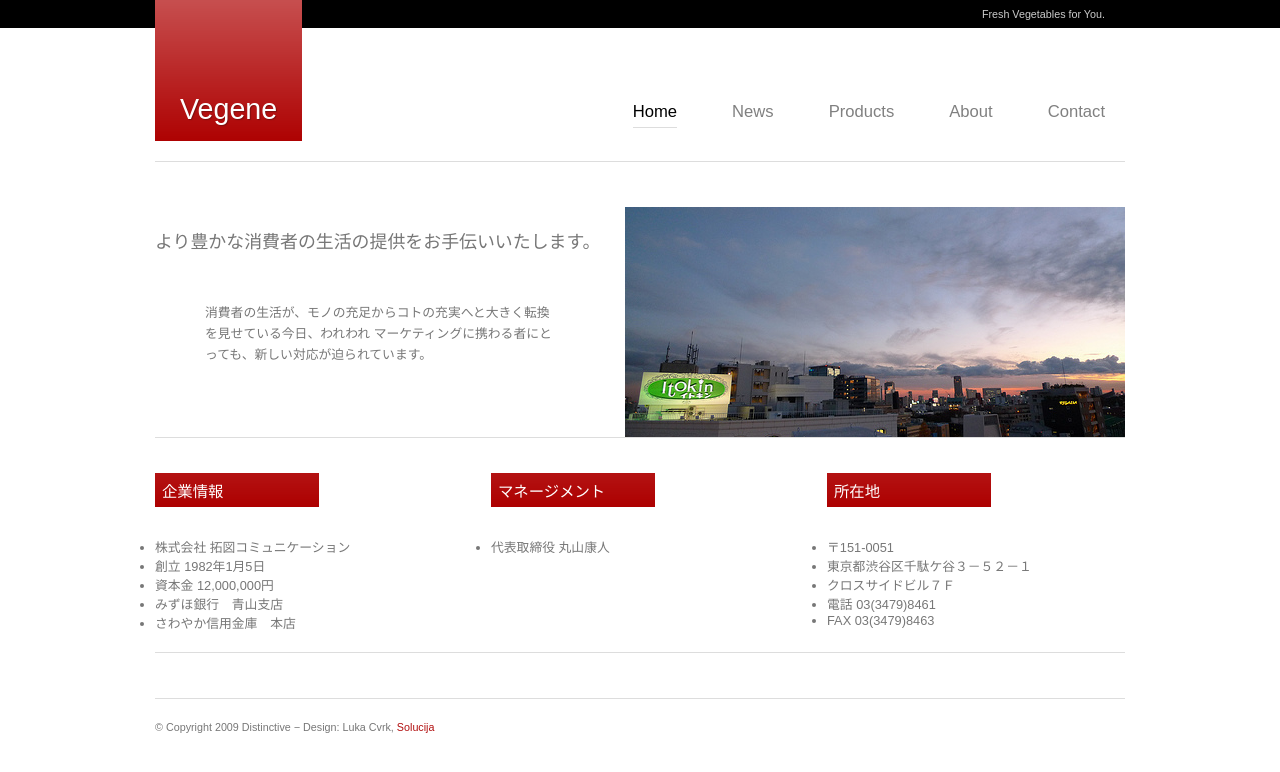
After one commit to hdknr/Gel, a Django app: template sample/app/templates/contact.html in a window 1280 px wide. The commit adds this page. Shown: the top 772 px of the page. Run offline with Django 3.2, Linux system fonts and the light colour scheme; the template is opened without the code that fills it, so the values that code supplies are empty; parts of the project's set-up code (start-up, migrations or seed data) failed here and were passed over.

Commit message:
Samples site : index,contact

```diff
--- /dev/null
+++ b/sample/app/context.py
@@ -0,0 +1,14 @@
+# -*- coding: utf-8 -*-
+
+from datetime import datetime
+
+def site(request):
+    return {
+                "META": META,
+           }
+
+META = {
+        'SITE_NAME': 'Vegene',
+        'CORP_NAME': 'Vegene',
+        'CORP_INTRODUCTION': 'Fresh Vegetable for You',
+    }
--- a/sample/app/settings.py
+++ b/sample/app/settings.py
@@ -163,6 +163,7 @@ INSTALLED_APPS += ('gel',)
 from django.conf import global_settings
 TEMPLATE_CONTEXT_PROCESSORS = global_settings.TEMPLATE_CONTEXT_PROCESSORS + (
     'gel.context.params', #
+    'app.context.site',   # - this sample application
 )
 STATIC_RELATIVE=True
 
--- a/sample/app/static/css/screen.css
+++ b/sample/app/static/css/screen.css
@@ -18,6 +18,7 @@ h4 { margin: 0 0 15px; color: #555; font-weight: normal; font-size: 1.6em; font-
 p { clear: both; line-height: 1.64em; margin: 0 0 15px; }
 .line { clear: both; border-bottom: 1px solid #ddd; margin: 0 0 45px; }
 .clear { clear: both; }
+
 #content { width: 970px; margin: 0 auto; }
 	#top { color: #ccc; padding: 6px 20px 0; font-size: .84em; text-align: right; }
 	#logo { float: left; background: url(../images/redbg.gif) repeat-x; padding: 100px 25px 15px; margin: -46px 0 20px; }
@@ -26,7 +27,8 @@ p { clear: both; line-height: 1.64em; margin: 0 0 15px; }
 		#menu li { display: inline; font-size: 1.3em; }
 			#menu li a { float: left; color: #808080; padding: 0 0 5px; margin: 0 0 0 55px; }
 			#menu li a:hover, #menu li.current a, #menu li a:focus { color: #000; border-bottom: 1px solid #ddd; }
-	#pitch { background: url(../images/monitor.gif) no-repeat right top; padding: 30px 350px 0 0; border-bottom: 1px solid #ddd; height: 210px; margin: 0 0 35px; }
+	#pitch { background: url(../images/vegetables.jpg) no-repeat right -40px;
+            padding: 20px 390px 0 0; border-bottom: 1px solid #ddd; height: 210px; margin: 0 0 35px; }
 		#pitch h1 { font-size: 2.6em; color: #000; margin: 0 0 20px; }
 		#pitch h2 { line-height: 1.5em; }
 	.left { float: left; width: 250px; }
@@ -35,3 +37,6 @@ p { clear: both; line-height: 1.64em; margin: 0 0 15px; }
 	.third { float: left; width: 296px; margin: 0 40px 20px 0; }
 		.last { margin-right: 0; }
 	#footer { clear: both; font-size: .84em; border-top: 1px solid #ddd; padding: 20px 0 0; }
+
+#pitch-contact  { background: url(../images/sendagaya_sky.jpg ) no-repeat right -40px;
+            padding: 20px 390px 0 0; border-bottom: 1px solid #ddd; height: 210px; margin: 0 0 35px; }
--- a/sample/app/templates/base.html
+++ b/sample/app/templates/base.html
@@ -7,19 +7,18 @@
 <body>
     <div id="content">
 
-        <p id="top">Duis rutrum dapibus diam. Sed turpis sem, suscipit et, ullamcorper vel, aliquam in, tellus.</p>
+        <p id="top"> Fresh Vegetables for You.</p>
 
         <div id="logo">
-            <h1><a href="index.html">distinctive</a></h1>
+            <h1><a href="{{RELATVIE_ROOT}}/index.html">{{ META.SITE_NAME }}</a></h1>
         </div>
 
         <ul id="menu">
-            <li class="current"><a href="#">Home</a></li>
+            <li class="current"><a href="{{RELATIVE_ROOT}}/index.html">Home</a></li>
             <li><a href="#">News</a></li>
-            <li><a href="#">Work</a></li>
-            <li><a href="#">Services</a></li>
+            <li><a href="#">Products</a></li>
             <li><a href="#">About</a></li>
-            <li><a href="#">Contact</a></li>
+            <li><a href="{{RELATIVE_ROOT}}/contact.html">Contact</a></li>
         </ul>
 
 {% block page %}
--- /dev/null
+++ b/sample/app/templates/contact.html
@@ -0,0 +1,53 @@
+{% extends "base.html" %}
+
+{% block page %}
+		<div class="line"></div>
+
+		<div id="pitch-contact">
+			<h1>より豊かな消費者の生活の提供をお手伝いいたします。</h1>
+
+            <p style="margin:50px;width:60%;">
+            消費者の生活が、モノの充足からコトの充実へと大きく転換を見せている今日、われわれ マーケティングに携わる者にとっても、新しい対応が迫られています。
+            </p>
+		</div>
+
+		<div class="third">
+			<h3 style="width:150px">企業情報</h3>
+              <p/>
+              <div>
+                <ul>
+                    <li>株式会社 拓図コミュニケーション</li>
+                    <li> 創立 1982年1月5日  </li>
+                    <li> 資本金 12,000,000円    </li>
+                    <li> みずほ銀行　青山支店   </li>
+                    <li> さわやか信用金庫　本店 </li>
+                </ul>
+              </div>
+		</div>
+		<div class="third">
+			<h3 style="width:150px">マネージメント</h3>
+              <p/>
+              <div>
+                <ul>
+                    <li> 代表取締役 丸山康人 </li>
+                </ul>
+              </div>
+		</div>
+
+		<div class="third last">
+			<h3 style="width:150px">所在地</h3>
+              <p/>
+              <div>
+                <ul>
+                    <li> 〒151-0051　</li>
+                    <li> 東京都渋谷区千駄ケ谷３－５２－１</li>
+                    <li> クロスサイドビル７Ｆ</li>
+                    <li>電話 03(3479)8461 </li>
+                    <li>FAX 03(3479)8463 </li>
+                </ul>
+              </div>
+		</div>
+		<div class="line"></div>
+
+
+{% endblock %}
--- a/sample/app/templates/header.html
+++ b/sample/app/templates/header.html
@@ -5,4 +5,4 @@
 <meta name="description" content="Description" />
 <meta name="keywords" content="key, words" />
 <link rel="stylesheet" type="text/css" href="{{RELATIVE_ROOT}}{{STATIC_URL}}css/screen.css" media="screen" />
-<title>Distinctive - web development company</title>
+<title>{{ META.CORP_NAME }} - {{ META.CORP_INTRODUCTION }} </title>
--- a/src/gel/management/commands/gel.py
+++ b/src/gel/management/commands/gel.py
@@ -48,7 +48,11 @@ class Command(BaseCommand):
         shutil.copytree('static',self.STATIC )       #: TODO "static" should be given as option
 
         #: URLS
-        self.save_content('/a/a/a/index.html')
+        urls = ['/index.html','/contact.html' ,
+                '/a/a/a/a/index.html'
+                ]
+        for u in urls:
+            self.save_content( u )
 
 #        print r.content
 #        print dir(r)
```
Also changed, not shown: sample/app/static/images/sendagaya_sky.jpg (added), sample/app/static/images/vegetables.jpg (added).
